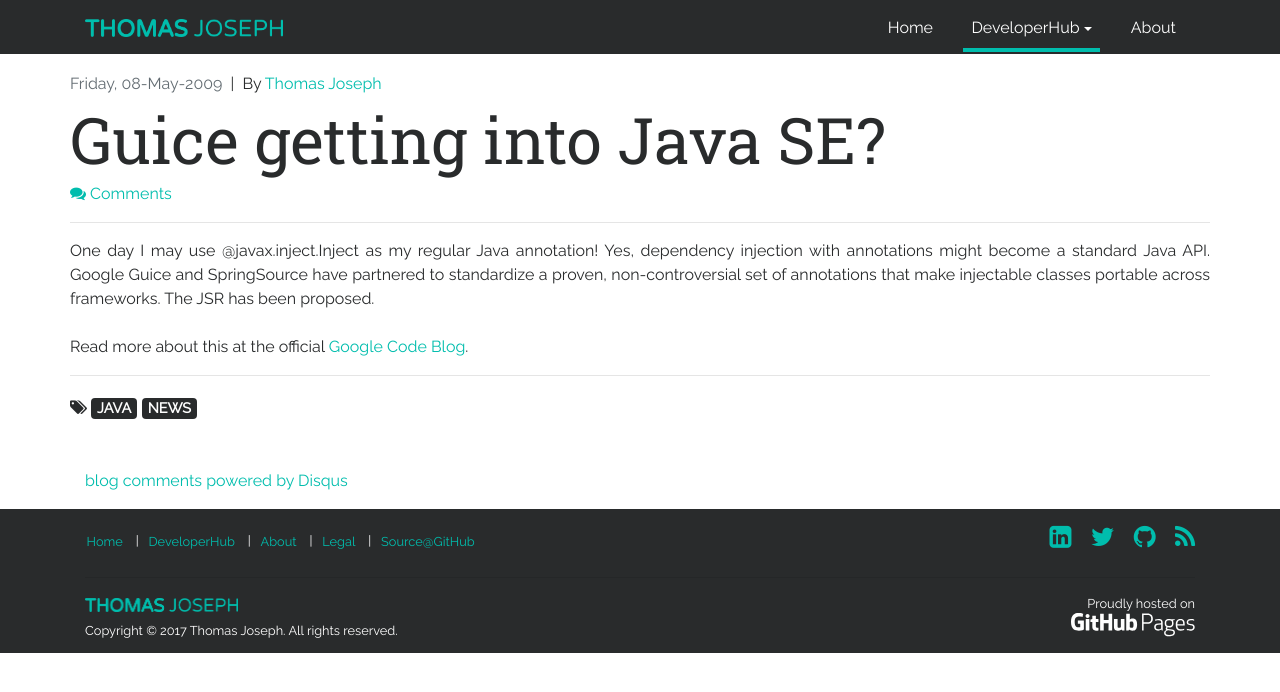
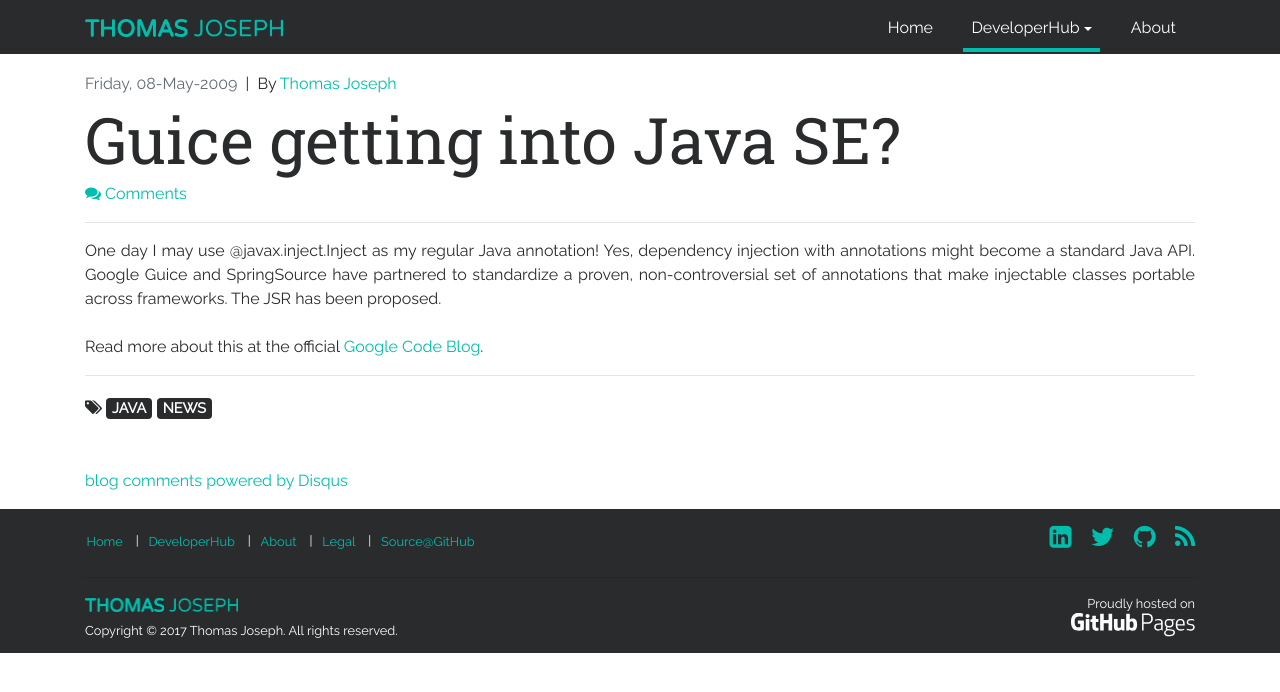
Before and after one commit to ethomasjoseph/ethomasjoseph.com, a Jekyll site: the page built from docs/_posts/migrated/2009-05-08-guice-getting-into-java-se.html, in a window 1280 px wide. Shown: the top 692 px of the page. Built offline with Jekyll 4.4.1, drawn with Linux system fonts in a browser that asks for light colours; comment, search, counter and statistics services are not loaded.

Commit message:
Fixed the padding issue for main content on post and pages

```diff
--- a/docs/_includes/themes/tj/page.html
+++ b/docs/_includes/themes/tj/page.html
@@ -1,6 +1,6 @@
 	<div class="container pt-5 mt-4">
 	    <div class="row">
-			<div class="col-xs-12">
+			<div class="col-12">
 				<h1>{{ page.title }} {% if page.tagline %} <small>{{ page.tagline }}</small>{% endif %}</h1>
 				{% if page.summary %}<p class="lead">{{ page.summary }}</p>{% endif %}
 				<hr/>
--- a/docs/_includes/themes/tj/post.html
+++ b/docs/_includes/themes/tj/post.html
@@ -1,6 +1,6 @@
 	<div class="container pt-5 mt-4">
 	    <div class="row">
-	      <div class="col-xs-12">
+	      <div class="col-12">
 	      	<div class="post-meta-info">
 		        <time class="text-muted">{{page.date | date: "%A, %d-%b-%Y" }}</time>
 		        {% include utils/find-author %}
@@ -16,7 +16,7 @@
 	        <a href="#comments" class="comments"><i class="fa fa-comments" aria-hidden="true"></i>&nbsp;<span class="disqus-comment-count" data-disqus-url="{{ HOST }}{{page.url}}">Comments</span></a>
 	        {% if page.summary %}<p class="summary">{{ page.summary }}</p>{% endif %}
 	      </div>
-	      <div class="col-xs-12 blog-main">
+	      <div class="col-12 blog-main">
 					<hr>
 	      	{% if page.featuredImage and page.featuredImage  != blank  %}
 	        <div class="post-primary-image text-center">
```
